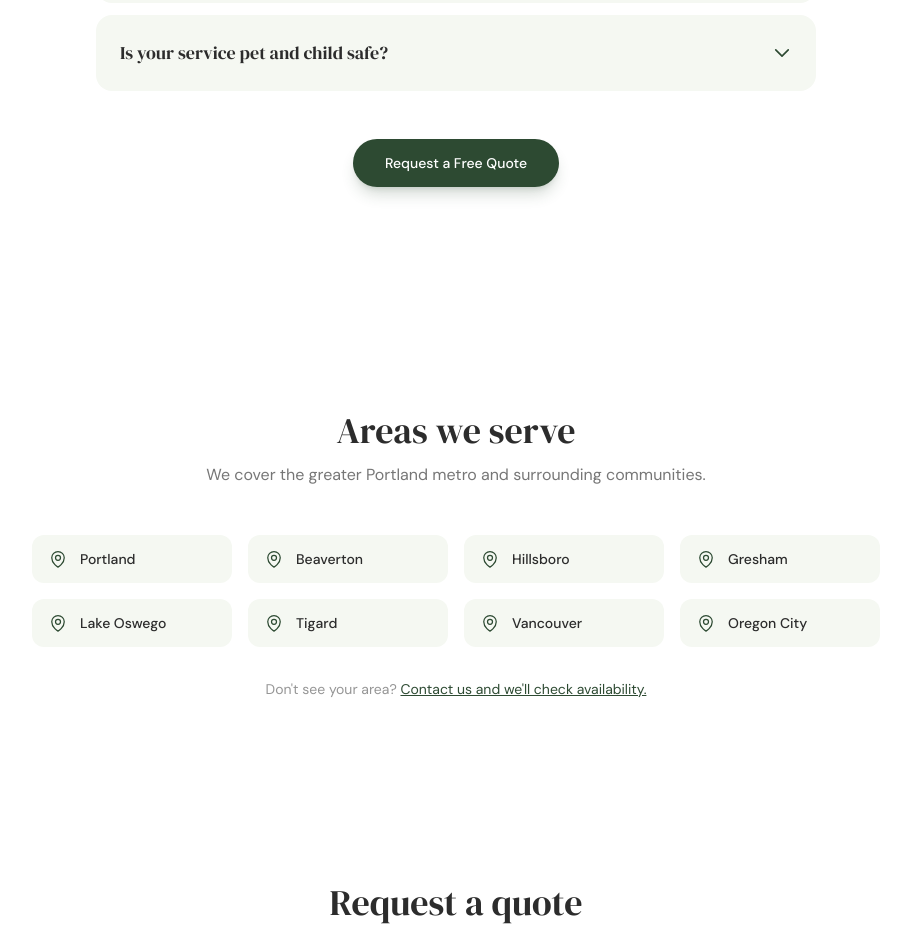
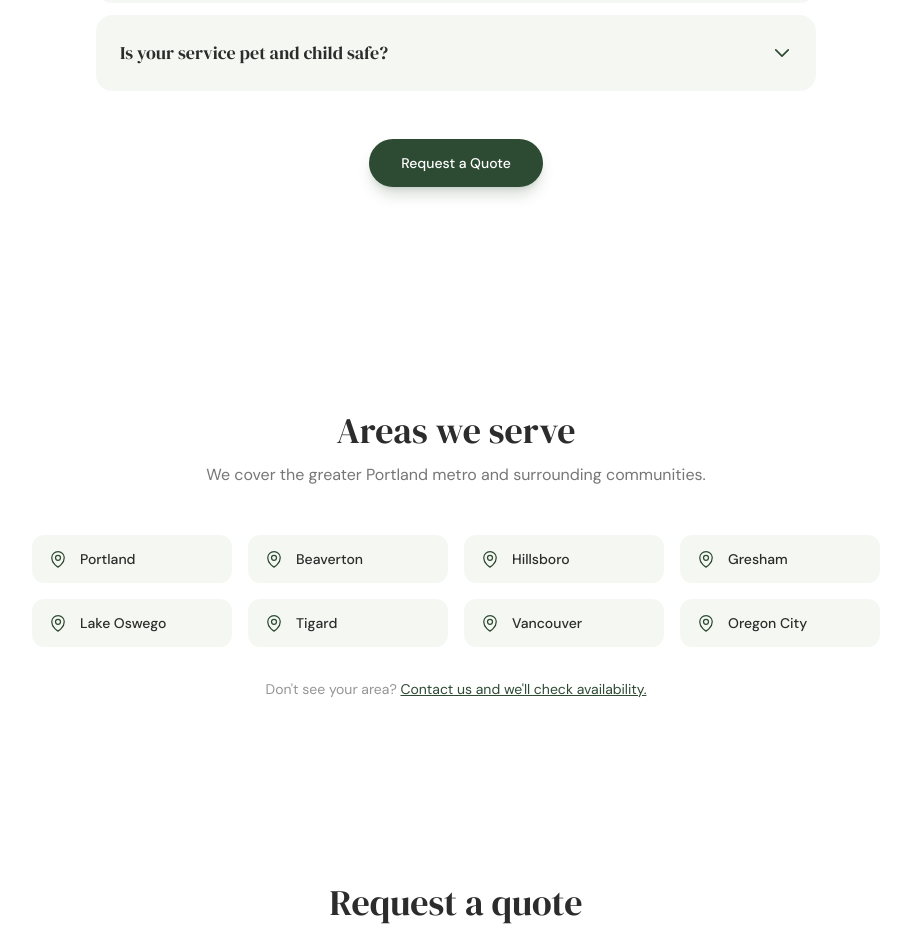
Before and after one commit to Ram0106/Clean, a React (Vite) app: page / in a window 1280 px wide. Shown: the part 7960-8896 px from the top of the page, without its empty margins (184-1095 px from the left). Built offline with nearby package versions, Linux system fonts and the light colour scheme.

Commit message:
Remove 'Free' from 'Request a Free Quote' button in FAQ section

```diff
--- a/src/components/FAQ.jsx
+++ b/src/components/FAQ.jsx
@@ -75,7 +75,7 @@ export default function FAQ() {
           ))}
         </div>
         <div className="w-full text-center mt-12">
-          <a href="#contact" className="inline-block bg-deep-green text-white px-8 py-3.5 rounded-full text-sm font-medium hover:bg-deep-green/90 transition-all shadow-lg shadow-deep-green/20">Request a Free Quote</a>
+          <a href="#contact" className="inline-block bg-deep-green text-white px-8 py-3.5 rounded-full text-sm font-medium hover:bg-deep-green/90 transition-all shadow-lg shadow-deep-green/20">Request a Quote</a>
         </div>
       </div>
     </section>
```
